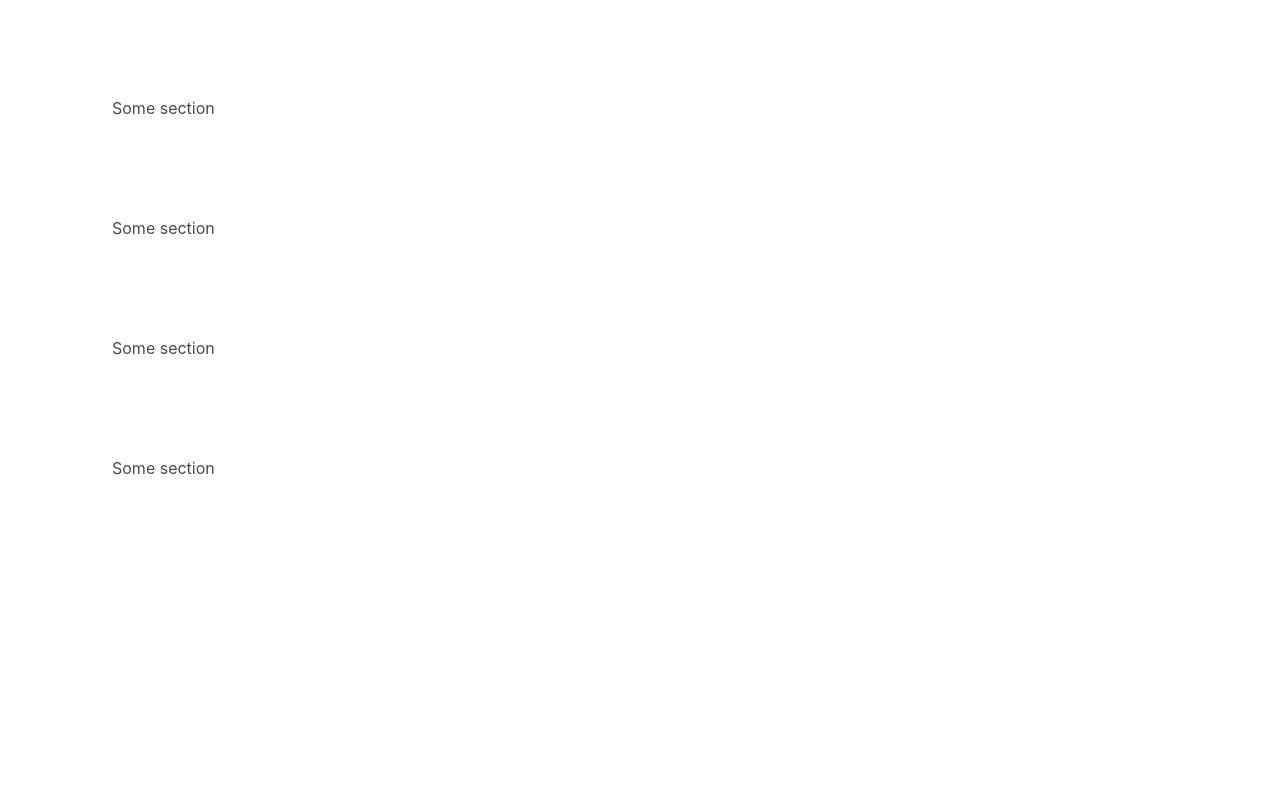
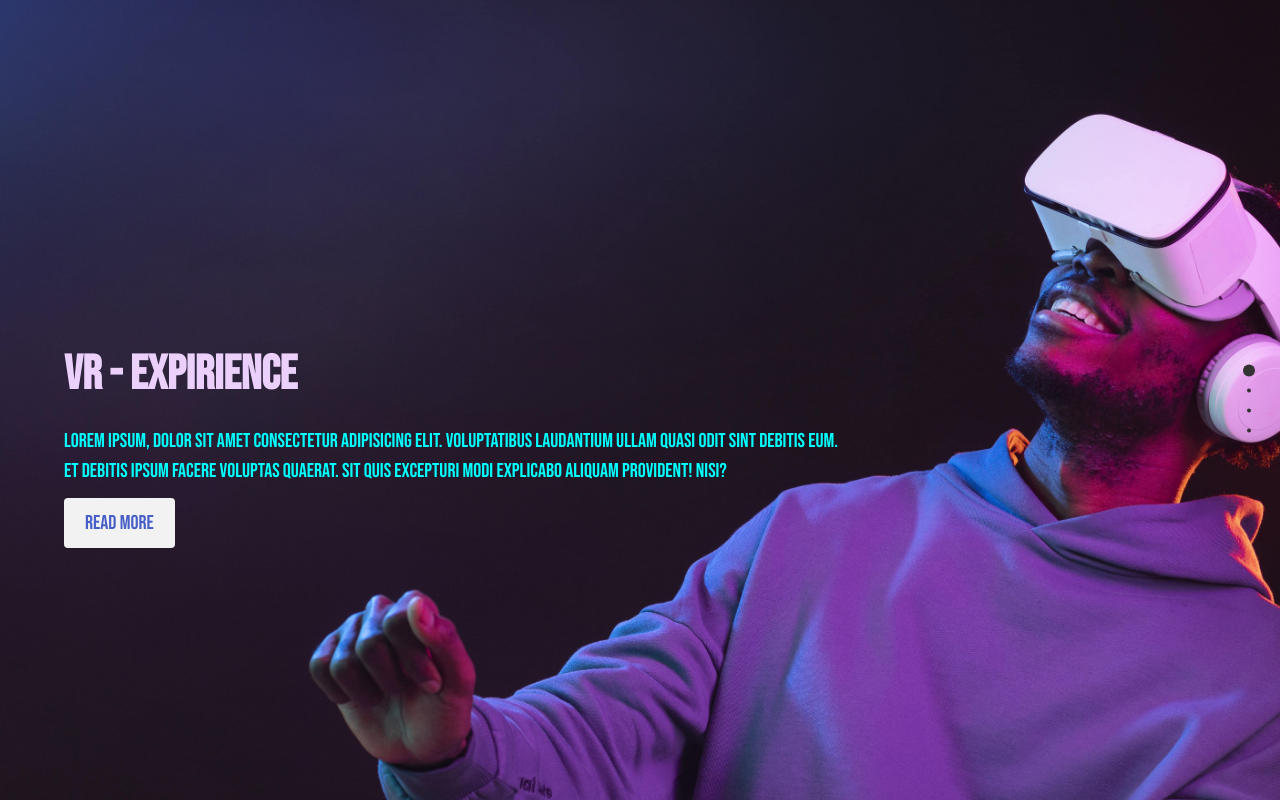
Before and after one commit to Rashidov21/VR-landing-page, a plain HTML site: page index.html in a window 1280 px wide. Drawn offline with nearby package versions, Linux system fonts and the light colour scheme.

Commit message:
add images
add background images and styles for sections + add fullpage.js library

```diff
--- /dev/null
+++ b/css/app.css
@@ -0,0 +1,14 @@
+@import url('https://fonts.googleapis.com/css2?family=Bebas+Neue&family=Mukta:wght@700&display=swap');
+body {
+    font-family: 'Bebas Neue', cursive;
+    color: aqua;
+}
+
+.title {
+    color: #EBD0FB;
+}
+
+#ban {
+    background-position: center;
+    background-size: cover;
+}
--- a/index.html
+++ b/index.html
@@ -7,18 +7,43 @@
     <meta name="author" content="Abdurakhmon Rashidov">
     <link rel="stylesheet" href="https://cdnjs.cloudflare.com/ajax/libs/fullPage.js/3.1.2/fullpage.css" />
     <link rel="stylesheet" href="https://cdnjs.cloudflare.com/ajax/libs/bulma/0.9.3/css/bulma.css">
+    <link rel="stylesheet" href="css/app.css">
     <meta name="viewport" content="width=device-width, initial-scale=1.0">
+    <link rel="short icon" href="img/favicon.ico">
     <title>VR - landing page</title>
 </head>
 
 <body>
-    <section class="section">
-        <div class="container">
+    <section class="">
+
+        <div class="">
             <div id="fullpage">
-                <div class="section">Some section</div>
-                <div class="section">Some section</div>
-                <div class="section">Some section</div>
-                <div class="section">Some section</div>
+                <ul id="myMenu">
+                    <li data-menuanchor="firstPage" class="active"><a href="#firstPage">First section</a></li>
+                    <li data-menuanchor="secondPage"><a href="#secondPage">Second section</a></li>
+                    <li data-menuanchor="thirdPage"><a href="#thirdPage">Third section</a></li>
+                    <li data-menuanchor="fourthPage"><a href="#fourthPage">Fourth section</a></li>
+                </ul>
+                <div class="section  has-background-info" id="ban">
+                    <div class="container">
+                        <div class="columns">
+                            <div class="column left">
+                                <div class="title is-size-1">VR - Expirience</div>
+                                <p class="is-size-5">Lorem ipsum, dolor sit amet consectetur adipisicing elit. Voluptatibus laudantium ullam quasi odit sint debitis eum. <br> Et debitis ipsum facere voluptas quaerat. Sit quis excepturi modi explicabo aliquam provident! Nisi?</p>
+                                <a href="#" class="button is-link is-medium is-hovered is-inverted mt-3">Read More</a>
+                            </div>
+                        </div>
+                    </div>
+                </div>
+                <div class="section  has-background-success" id="ban">
+
+                </div>
+                <div class="section  has-background-dark" id="ban">
+
+                </div>
+                <div class="section  has-background-primary" id="ban">
+
+                </div>
             </div>
 
         </div>
--- a/js/app.js
+++ b/js/app.js
@@ -0,0 +1,30 @@
+new fullpage('#fullpage', {
+    //options here
+    anchors: ['firstPage', 'secondPage', 'thirdPage', 'fourthPage', 'lastPage'],
+    menu: '#myMenu',
+    // autoScrolling: true,
+    // scrollHorizontally: true,
+    css3: true,
+    scrollingSpeed: 700,
+    navigation: true,
+    navigationTooltips: ['firstSlide', 'secondSlide'],
+    easing: 'easeInOutCubic',
+    easingcss3: 'ease',
+    keyboardScrolling: true,
+    animateAnchor: true,
+    recordHistory: true,
+});
+
+//methods
+fullpage_api.setAllowScrolling(true);
+
+window.onload = function() {
+    let images = ["../img/1.jpg", "../img/2.jpg", "../img/3.jpg", "../img/4.jpg", ];
+    let ban = document.querySelectorAll("#ban");
+    ban[0].style.backgroundImage = `url('${images[0]}')`
+    ban[1].style.backgroundImage = `url('${images[1]}')`
+    ban[2].style.backgroundImage = `url('${images[2]}')`
+    ban[2].style.backgroundPosition = `center bottom`
+    ban[3].style.backgroundImage = `url('${images[3]}')`
+    ban[3].style.backgroundPosition = `top`
+}
```
Also changed, not shown: img/favicon.ico (added).
